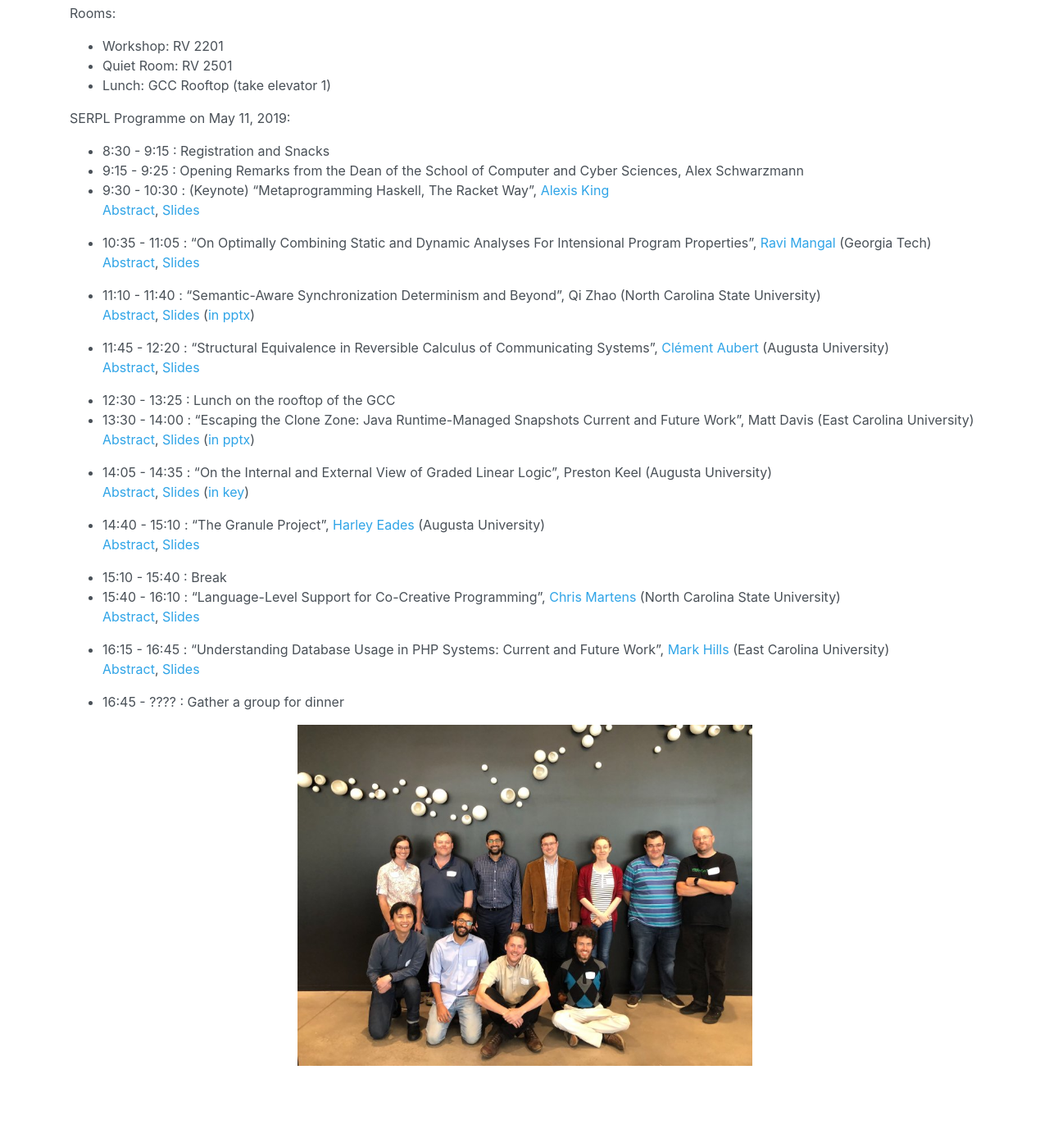
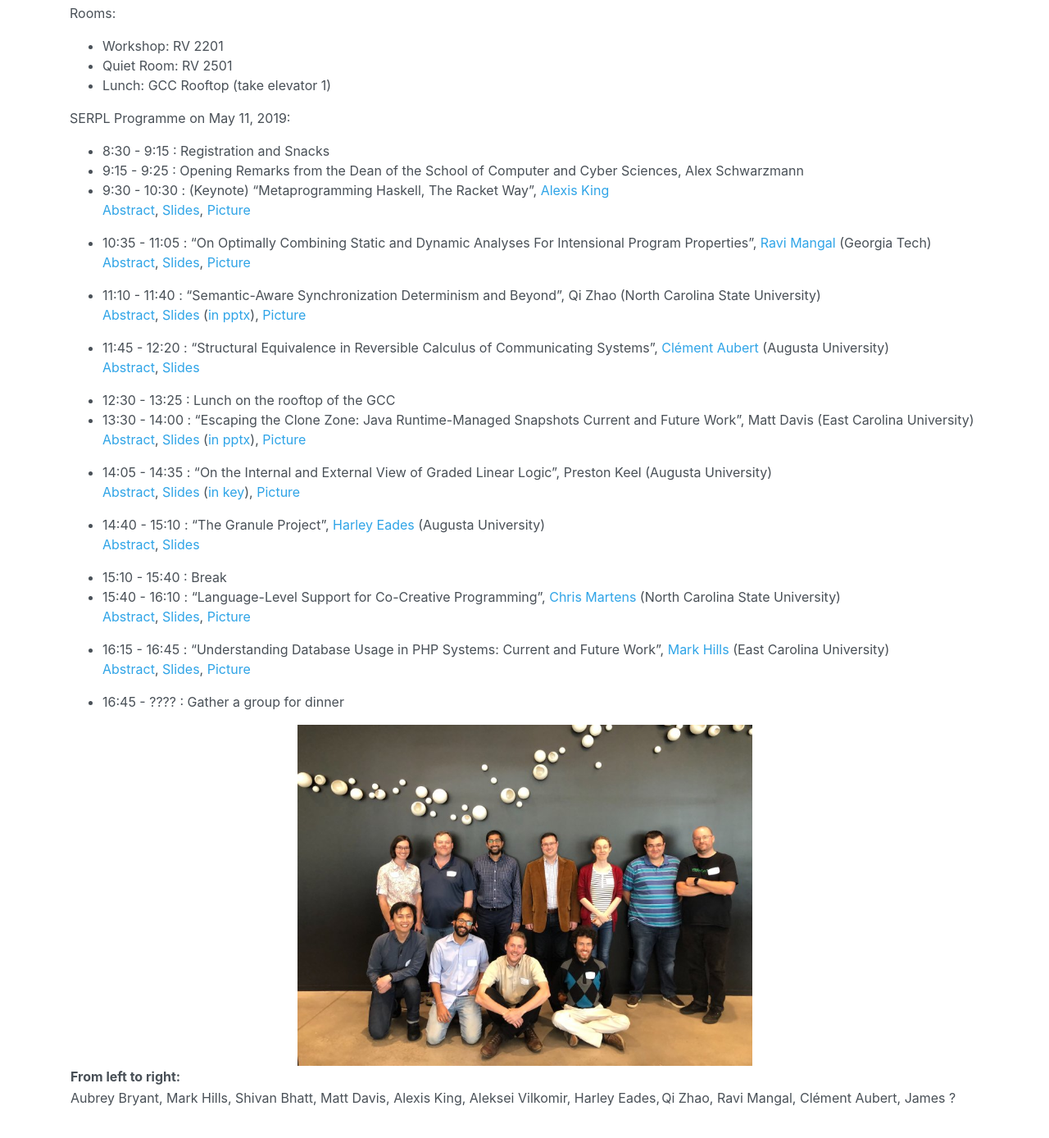
Before and after one commit to the-au-forml-lab/SERPL2019, a Jekyll site: the page built from programme.md, in a window 1280 px wide and 1400 px high, scrolled down 447 px. Shown: the top 1388 px of the window at 82% size. Built offline with Jekyll 4.4.1, drawn with Linux system fonts in a browser that asks for light colours; before the commit the page ends 1811 px from its top, so only the background shows below that.

Commit message:
Adding pictures and a caption to the group picture.

```diff
--- a/programme.md
+++ b/programme.md
@@ -13,34 +13,46 @@ SERPL Programme on May 11, 2019:
 - 8:30 - 9:15 : Registration and Snacks
 - 9:15 - 9:25 : Opening Remarks from the Dean of the School of Computer and Cyber Sciences, Alex Schwarzmann
 - 9:30 - 10:30 : (Keynote) "Metaprogramming Haskell, The Racket Way", [Alexis King](https://lexi-lambda.github.io/resume.html)
-    [Abstract](includes/abstracts/Alexis-King.html), [Slides](includes/slides/Alexis-King.pdf)
+    [Abstract](includes/abstracts/Alexis-King.html), [Slides](includes/slides/Alexis-King.pdf), [Picture](images/Alexis-King.jpg)
 
 - 10:35 - 11:05 : "On Optimally Combining Static and Dynamic Analyses For Intensional Program Properties", [Ravi Mangal](https://www.cc.gatech.edu/~rmangal3/) (Georgia Tech)
-    [Abstract](includes/abstracts/Ravi-Mangal.pdf), [Slides](includes/slides/Ravi-Mangal.pdf)
+    [Abstract](includes/abstracts/Ravi-Mangal.pdf), [Slides](includes/slides/Ravi-Mangal.pdf), [Picture](images/Ravi-Mangal.jpg)
 
 - 11:10 - 11:40 : "Semantic-Aware Synchronization Determinism and Beyond", Qi Zhao (North Carolina State University)
-    [Abstract](includes/abstracts/Qi-Zhao.pdf), [Slides](includes/slides/Qi-Zhao.pdf) ([in pptx](includes/slides/Qi-Zhao.pptx))
+    [Abstract](includes/abstracts/Qi-Zhao.pdf), [Slides](includes/slides/Qi-Zhao.pdf) ([in pptx](includes/slides/Qi-Zhao.pptx)), [Picture](images/Qi-Zhao.jpg)
 
 - 11:45 - 12:20 : "Structural Equivalence in Reversible Calculus of Communicating Systems", [Clément Aubert](http://spots.augusta.edu/caubert/) (Augusta University)
     [Abstract](includes/abstracts/Clement-Aubert.pdf), [Slides](includes/slides/Clement-Aubert.pdf)
 
 - 12:30 - 13:25 : Lunch on the rooftop of the GCC
 - 13:30 - 14:00 : "Escaping the Clone Zone: Java Runtime-Managed Snapshots Current and Future Work", Matt Davis (East Carolina University)
-    [Abstract](includes/abstracts/Matt-Davis.pdf), [Slides](includes/slides/Matt-Davis.pdf) ([in pptx](includes/slides/Matt-Davis.pptx))
+    [Abstract](includes/abstracts/Matt-Davis.pdf), [Slides](includes/slides/Matt-Davis.pdf) ([in pptx](includes/slides/Matt-Davis.pptx)), [Picture](images/Matt-Davis.jpg)
 
 - 14:05 - 14:35 : "On the Internal and External View of Graded Linear Logic", Preston Keel (Augusta University)
-    [Abstract](includes/abstracts/Preston-Keel.pdf), [Slides](includes/slides/Preston-Keel.pdf) ([in key](includes/slides/Preston-Keel.key))
+    [Abstract](includes/abstracts/Preston-Keel.pdf), [Slides](includes/slides/Preston-Keel.pdf) ([in key](includes/slides/Preston-Keel.key)), [Picture](images/Preston-Keel.jpg)
 
 - 14:40 - 15:10 : "The Granule Project", [Harley Eades](https://metatheorem.org/)  (Augusta University)
     [Abstract](includes/abstracts/Harley-Eades.pdf), [Slides](includes/slides/Harley-Eades.pdf)
 
 - 15:10 - 15:40 : Break
 - 15:40 - 16:10 : "Language-Level Support for Co-Creative Programming", [Chris Martens](https://sites.google.com/ncsu.edu/cmartens) (North Carolina State University)
-    [Abstract](includes/abstracts/Chris-Martens.pdf), [Slides](includes/slides/Chris-Martens.pdf)
+    [Abstract](includes/abstracts/Chris-Martens.pdf), [Slides](includes/slides/Chris-Martens.pdf), [Picture](images/Chris-Martens.jpg)
 
 - 16:15 - 16:45 : "Understanding Database Usage in PHP Systems: Current and Future Work", [Mark Hills](http://www.cs.ecu.edu/hillsma/) (East Carolina University)
-    [Abstract](includes/abstracts/Mark-Hills.pdf), [Slides](includes/slides/Mark-Hills.pdf)
+    [Abstract](includes/abstracts/Mark-Hills.pdf), [Slides](includes/slides/Mark-Hills.pdf), [Picture](images/Mark-Hills.jpg)
 
 - 16:45 - ???? : Gather a group for dinner
 
+<div style="margin:auto; display:block">
 <a href="images/group_picture.jpg"><img style="width:50%; margin:auto; display:block" src="images/group_picture_reduced.jpg"></a>
+ <table>
+  <tr>
+    <th>From left to right:</th>
+    <th></th>
+  </tr>
+  <tr>
+    <td>Aubrey Bryant, Mark Hills, Shivan Bhatt, Matt Davis, Alexis King, Aleksei Vilkomir, Harley Eades,</td>
+    <td>Qi Zhao, Ravi Mangal, Clément Aubert, James ?</td>
+  </tr>
+</table>
+</div>
```
Also changed, not shown: images/Alexis-King.jpg (added), images/Chris-Martens.jpg (added), images/GCC-roof.png, images/Mark-Hills.jpg (added), images/Matt-Davis.jpg (added), images/Preston-Keel.jpg (added), images/Qi-Zhao.jpg (added), images/Ravi-Mangal.jpg (added), images/group_picture.jpg, images/group_picture_reduced.jpg, images/paths-to-gcc.jpg.
